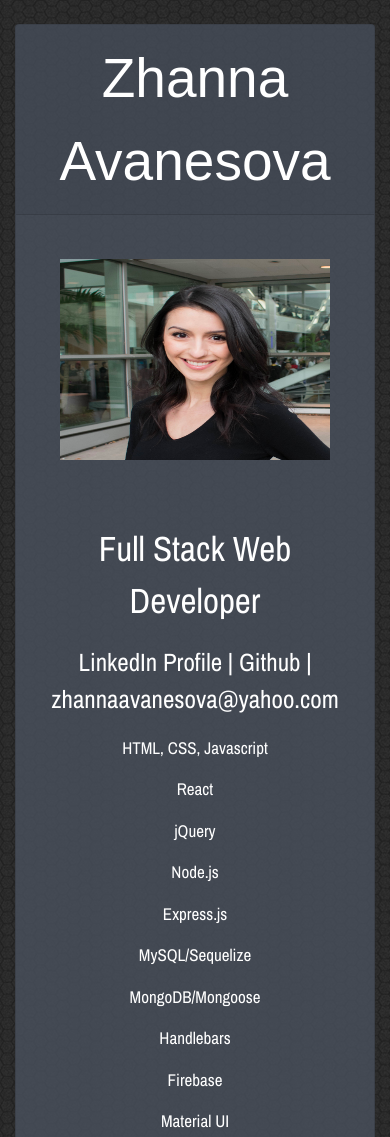
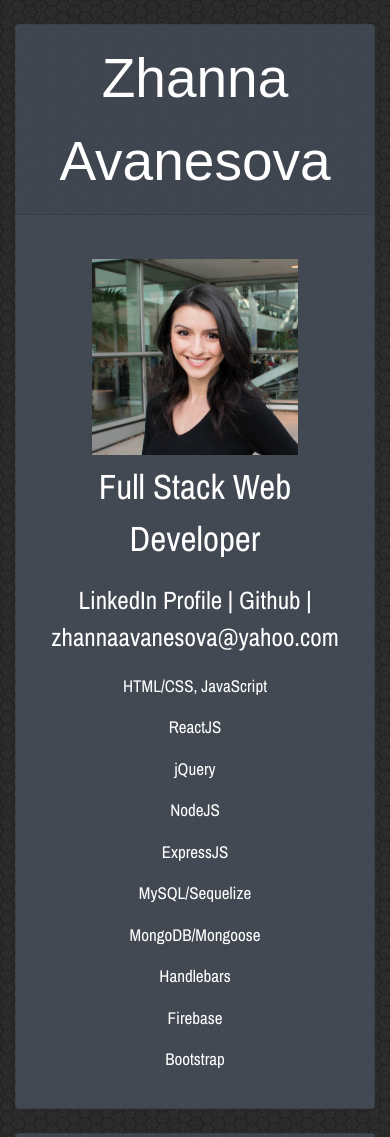
Before and after one commit to zavanesova/my-portfolio, a plain HTML site: page index.html in a window 390 px wide. Shown: the top 1137 px of the page. Drawn offline with nearby package versions, Linux system fonts and the light colour scheme; a web font is replaced by a local one.

Commit message:
responsiveness

```diff
--- a/index.html
+++ b/index.html
@@ -29,18 +29,18 @@
                                 <a class= "link" href = "https://github.com/zavanesova">Github |</a> zhannaavanesova@yahoo.com</p>
                             <div class="row">
                                 <div class="col-md-6">
-                                    <p>HTML, CSS, Javascript</p>
-                                    <p>React</p>
+                                    <p>HTML/CSS, JavaScript</p>
+                                    <p>ReactJS</p>
                                     <p>jQuery</p>
-                                    <p>Node.js</p>
-                                    <p>Express.js</p>
+                                    <p>NodeJS</p>
+                                    <p>ExpressJS</p>
                                 </div>
                                 <div class="col-md-6">
                                     <p>MySQL/Sequelize</p>
                                     <p>MongoDB/Mongoose</p>
                                     <p>Handlebars</p>
                                     <p>Firebase</p>
-                                    <p>Material UI</p>
+                                    <p>Bootstrap</p>
                                 </div>
                             </div>
 
@@ -111,7 +111,7 @@
                                     </div>
                                 </div>
                                 <div class="row">
-                                    <div class="col-md-3">
+                                    <div class="col-md-3 text-center">
                                         <img src="images/bamazon.png">
                                         <a class="btn btn-secondary" href = "https://github.com/zavanesova/bamazon" role="button">Bamazon</a>
                                     </div>
@@ -124,7 +124,7 @@
                                         <a class="btn btn-secondary" href = "https://zavanesova.github.io/unit-4-game/" role="button">Crystal</a>
                                         <a class="btn btn-secondary" href = "https://github.com/zavanesova/unit-4-game" role="button">Github</a>
                                     </div>
-                                    <div class="col-md-3">
+                                    <div class="col-md-3 text-center">
                                         <img src="images/gif.jpg">
                                         <a class="btn btn-secondary" href = "https://zavanesova.github.io/GifTastic/" role="button">Giftastic</a>
                                         <a class="btn btn-secondary" href = "https://github.com/zavanesova/GifTastic" role="button">Github</a>
--- a/styles/styles.css
+++ b/styles/styles.css
@@ -2,8 +2,8 @@ body{
     background-image: url("../images/dark-honeycomb.png");
 }
 .me{
-    width: 85%;
-    height: 70%
+    width: 84%;
+    height: 80%
 }
 
 img{
@@ -34,7 +34,7 @@ img{
 p{
     color:white;
     font-family: 'Archivo Narrow', sans-serif;
-    font-size: 17px
+    font-size: 17px;
 }
 .link{
     color:white;
@@ -49,3 +49,24 @@ p{
 .end{
     padding-top: 5px;
 }
+
+@media screen and (max-width: 990px) {
+    .me{
+        width: 100%;
+        height: 60%
+    }
+    img{
+        width: 100px;
+        height: 90px
+    }
+}
+@media screen and (max-width: 770px) {
+    .me{
+        width: 65%;
+        height: 87%
+    }
+    img{
+        width: 150px;
+        height: 140px
+    }
+}
```
